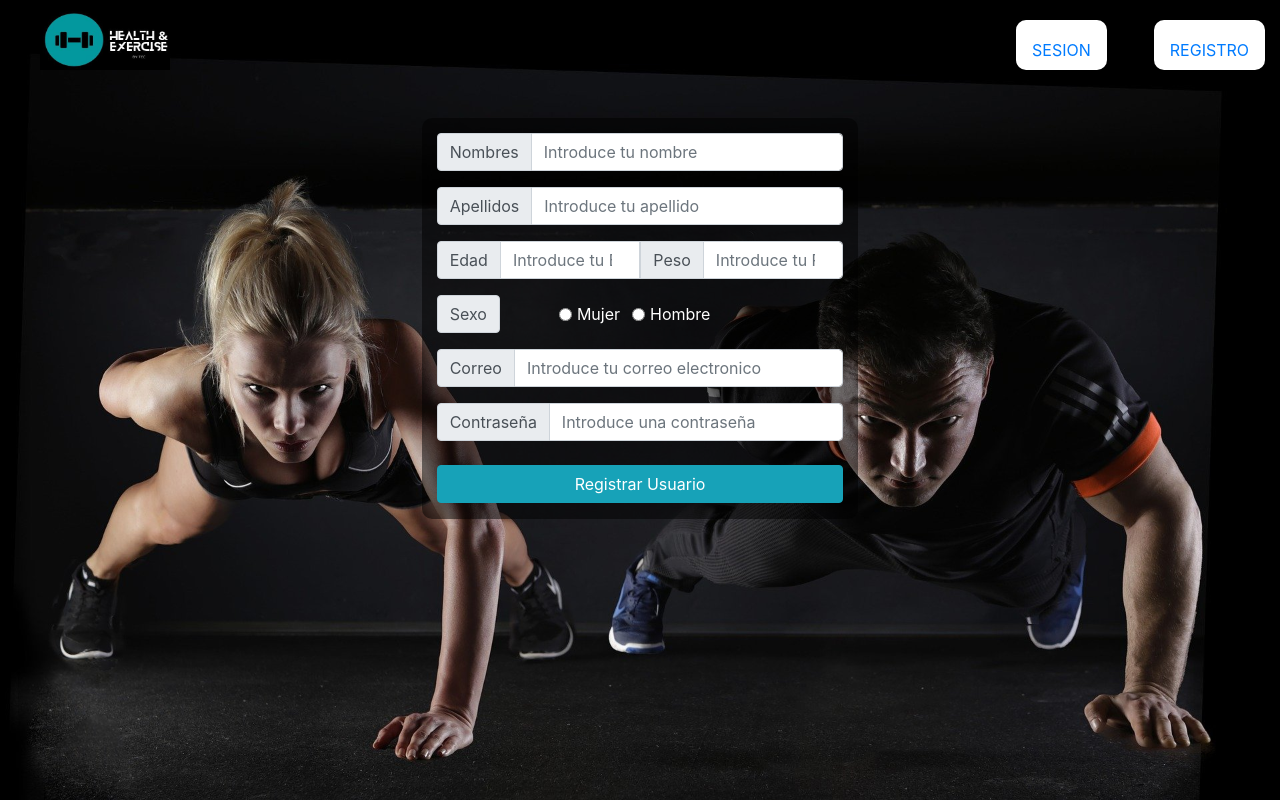
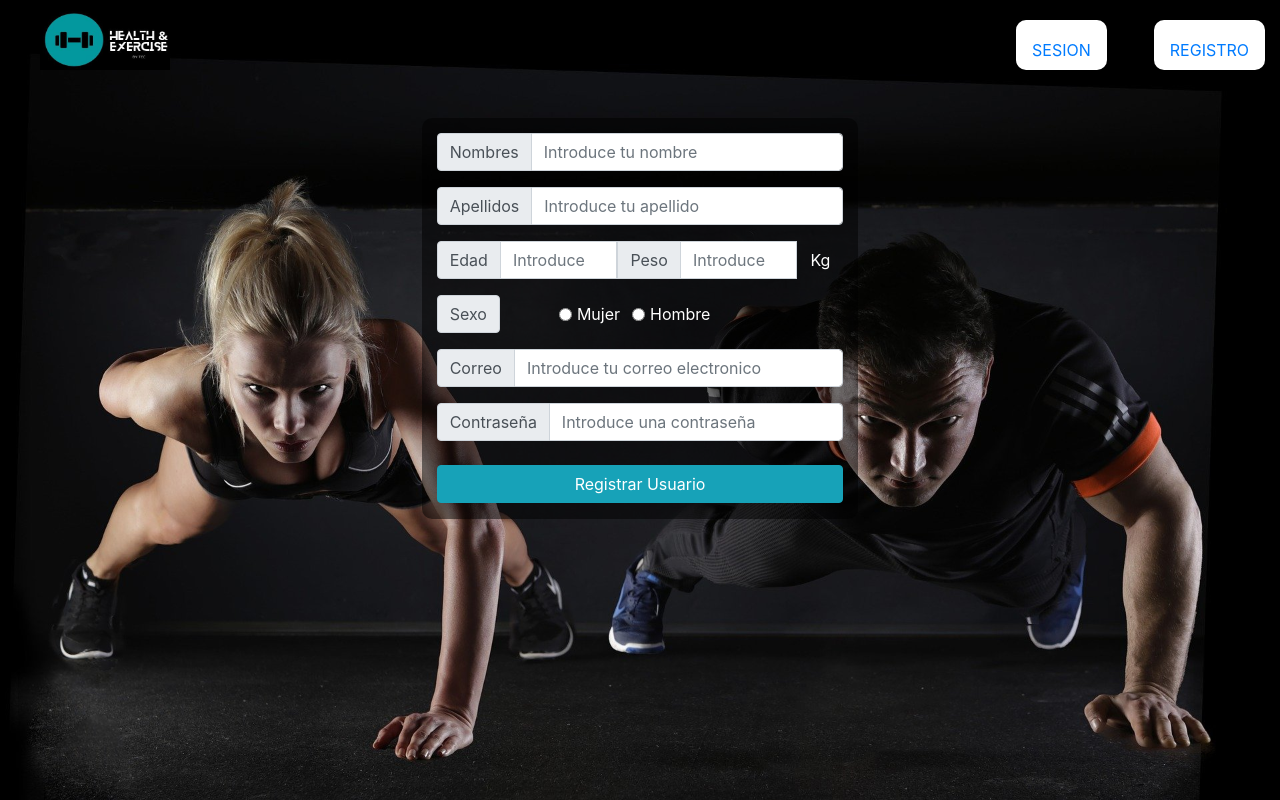
Before and after one commit to cesargalindo11/Health-Exercise, a React (Create React App) app: page /registro in a window 1280 px wide. Built offline with nearby package versions, Linux system fonts and the light colour scheme; no server answers; a web font is replaced by a local one.

Commit message:
vista de peso en kg

```diff
--- a/src/components/Registro.jsx
+++ b/src/components/Registro.jsx
@@ -202,6 +202,7 @@ const Registro = () => {
               maxLength="150"
               required
               />
+              <span className="btn text-white">Kg</span>
           </div>
 
           <div className="form-check form-check-inline mb-3">
```
